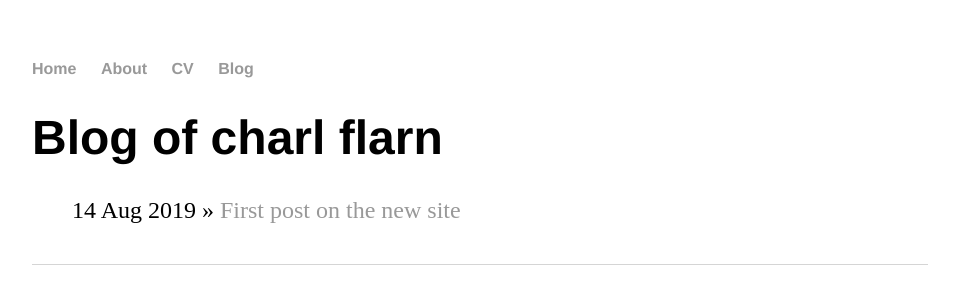
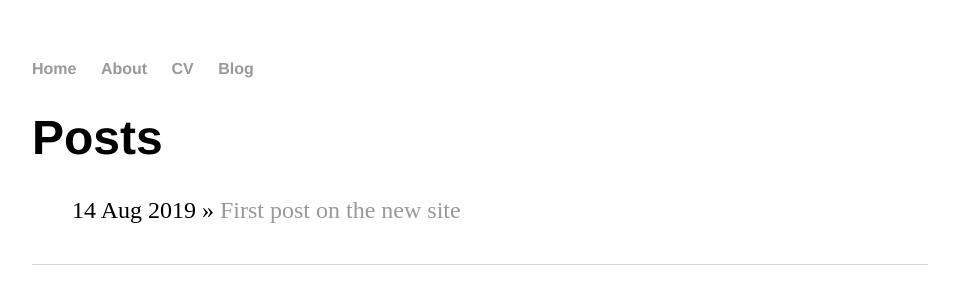
Before and after one commit to karlfun/karlfun.github.io, a Jekyll site: the page built from blog/index.html, in a window 1280 px wide. Shown: the top 304 px of the page, without its empty margins (160-1119 px from the left). Built offline with Jekyll 4.4.1, drawn with Linux system fonts in a browser that asks for light colours.

Commit message:
change name of blog

```diff
--- a/blog/index.html
+++ b/blog/index.html
@@ -1,6 +1,6 @@
 ---
 layout: default
-title: Blog of charl flarn
+title: Posts
 ---
 
 	<h1>{{ page.title }}</h1>
```
